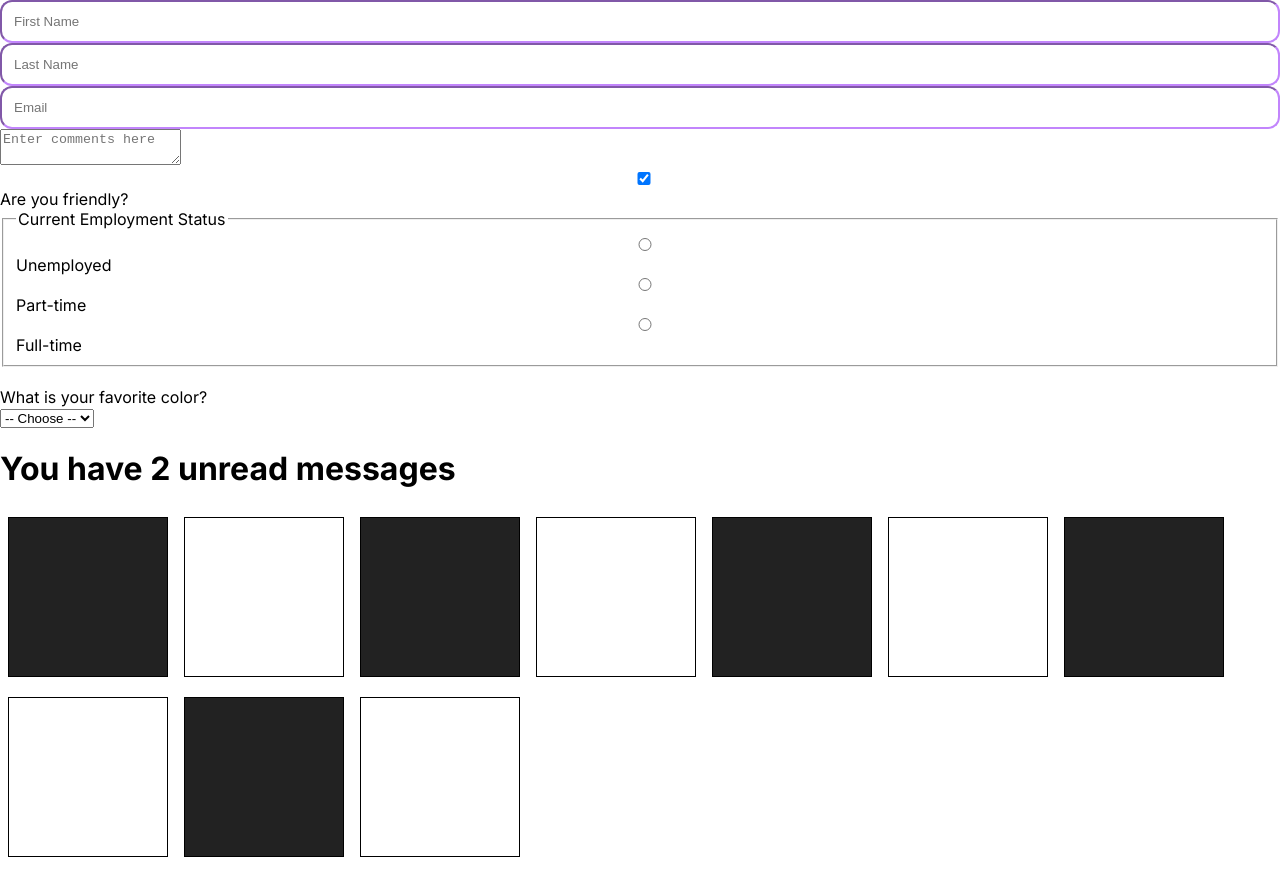
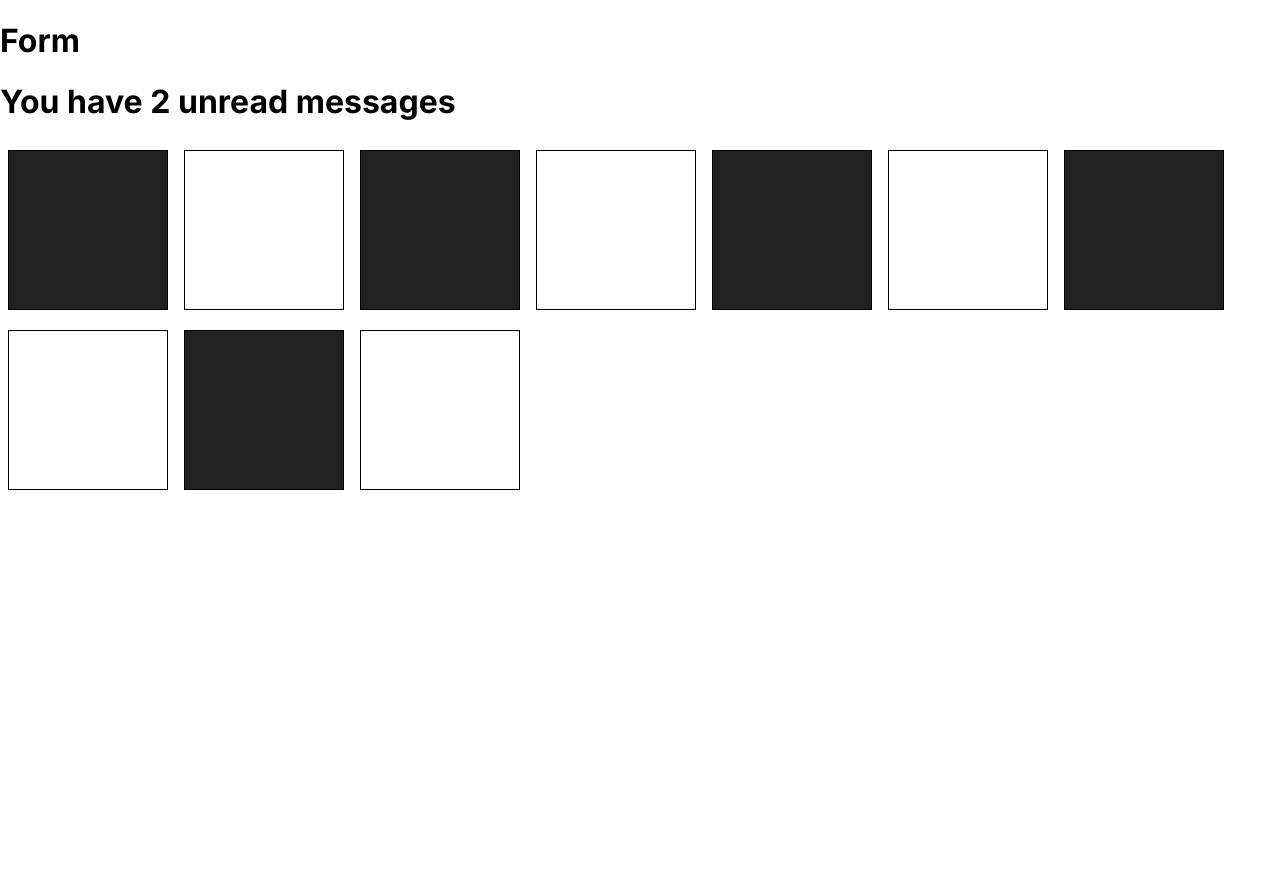
Before and after one commit to brandonfelty/react_tutorial, a React (Create React App) app: page /boxes in a window 1280 px wide. After the commit the page ends 800 px from the top, so only its background shows below. Built offline with nearby package versions, Linux system fonts and the light colour scheme.

Commit message:
cleans up form component

```diff
--- a/src/components/Form.jsx
+++ b/src/components/Form.jsx
@@ -1,117 +1,9 @@
-import React, { useState } from 'react'
+import React from 'react'
 
 function Form() {
-  const [ formData, setFormData ] = useState(
-    {
-      firstName: '',
-      lastName: '',
-      email: '',
-      comments: '',
-      isFriendly: true,
-      employment: '',
-      favColor: ''
-    }
-  );
-
-  const handleChange = (event) => {
-    const {name, value, type, checked} = event.target;
-
-    setFormData(prevFormData => ({
-      ...prevFormData,
-      [name]: type === 'checkbox' ? checked : value
-    }))
-  }
 
   return (
-    <form>
-      <input
-        type="text"
-        placeholder='First Name'
-        onChange={handleChange}
-        name='firstName'
-        value={formData.firstName}
-      />
-      <input
-        type="text"
-        placeholder='Last Name'
-        onChange={handleChange}
-        name='lastName'
-        value={formData.lastName}
-      />
-      <input
-        type="email"
-        placeholder='Email'
-        onChange={handleChange}
-        name='email'
-        value={formData.email}
-      />
-      <textarea
-        placeholder='Enter comments here'
-        onChange={handleChange}
-        name='comments'
-        value={formData.comments}
-      />
-      <input
-        type='checkbox'
-        id='isFriendly'
-        name='isFriendly'
-        onChange={handleChange}
-        checked={formData.isFriendly}
-      />
-      <label htmlFor='isFriendly'>Are you friendly?</label>
-      <br />
-      <fieldset>
-        <legend>Current Employment Status</legend>
-        <input
-          type='radio'
-          id='unemployed'
-          name='employment'
-          value='unemployed'
-          onChange={handleChange}
-          checked={formData.employment === 'unemployed'}
-        />
-        <label htmlFor='unemployed'>Unemployed</label>
-        <br />
-        <input
-          type='radio'
-          id='part-time'
-          name='employment'
-          value='part-time'
-          onChange={handleChange}
-          checked={formData.employment === 'part-time'}
-        />
-        <label htmlFor='part-time'>Part-time</label>
-        <br />
-        <input
-          type='radio'
-          id='full-time'
-          name='employment'
-          value='full-time'
-          onChange={handleChange}
-          checked={formData.employment === 'full-time'}
-        />
-        <label htmlFor='full-time'>Full-time</label>
-        <br />
-      </fieldset>
-      <br />
-      <label htmlFor='favColor'>What is your favorite color?</label>
-      <br />
-      <select
-        id='favColor'
-        value={formData.favColor}
-        onChange={handleChange}
-        name='favColor'
-      >
-        <option value=''>-- Choose --</option>
-        <option value='red'>Red</option>
-        <option value='orange'>Orange</option>
-        <option value='yellow'>Yellow</option>
-        <option value='green'>Green</option>
-        <option value='blue'>Blue</option>
-        <option value='indigo'>Indigo</option>
-        <option value='violet'>Violet</option>
-      </select>
-    </form>
+    <h1>Form</h1>
   )
 }
 
```
